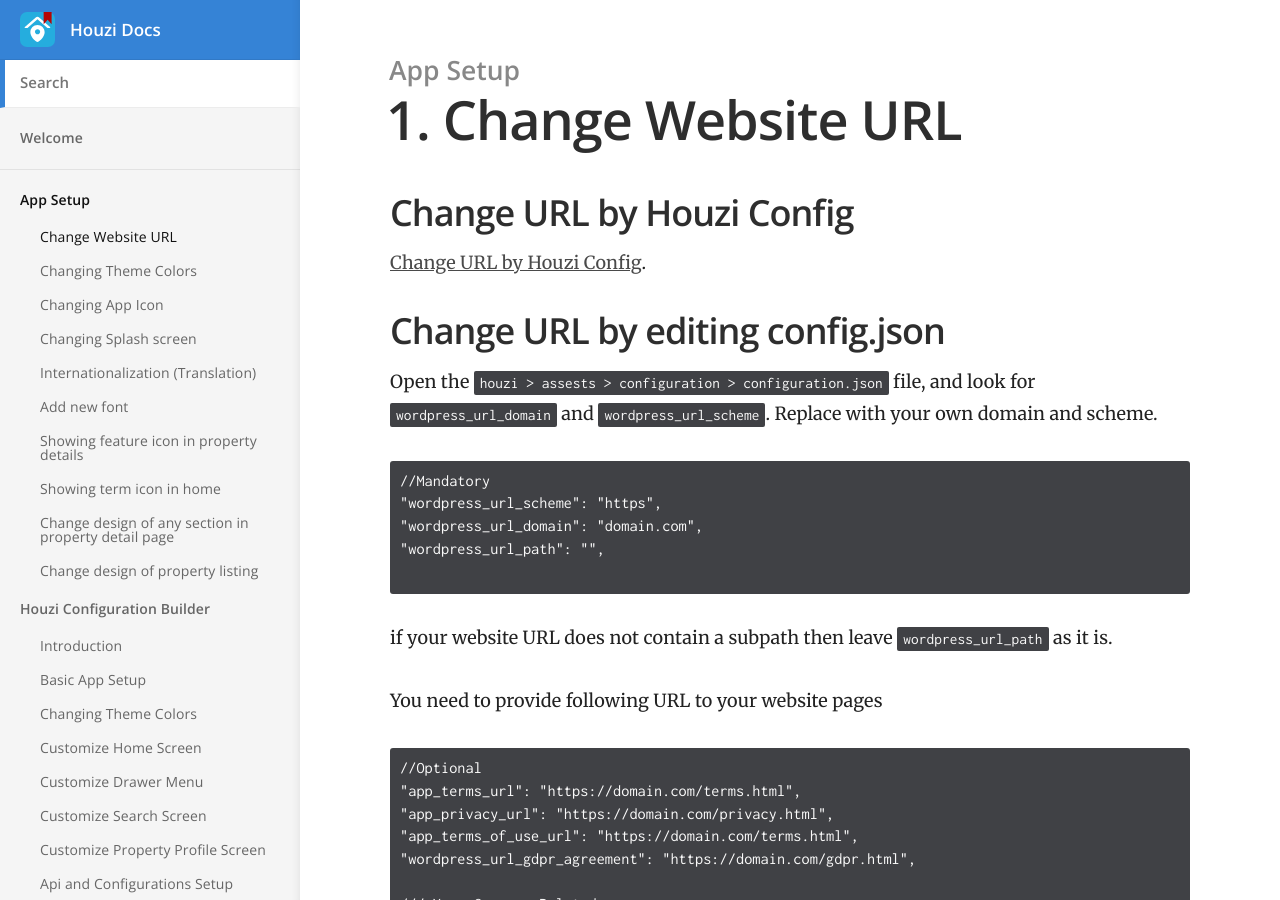
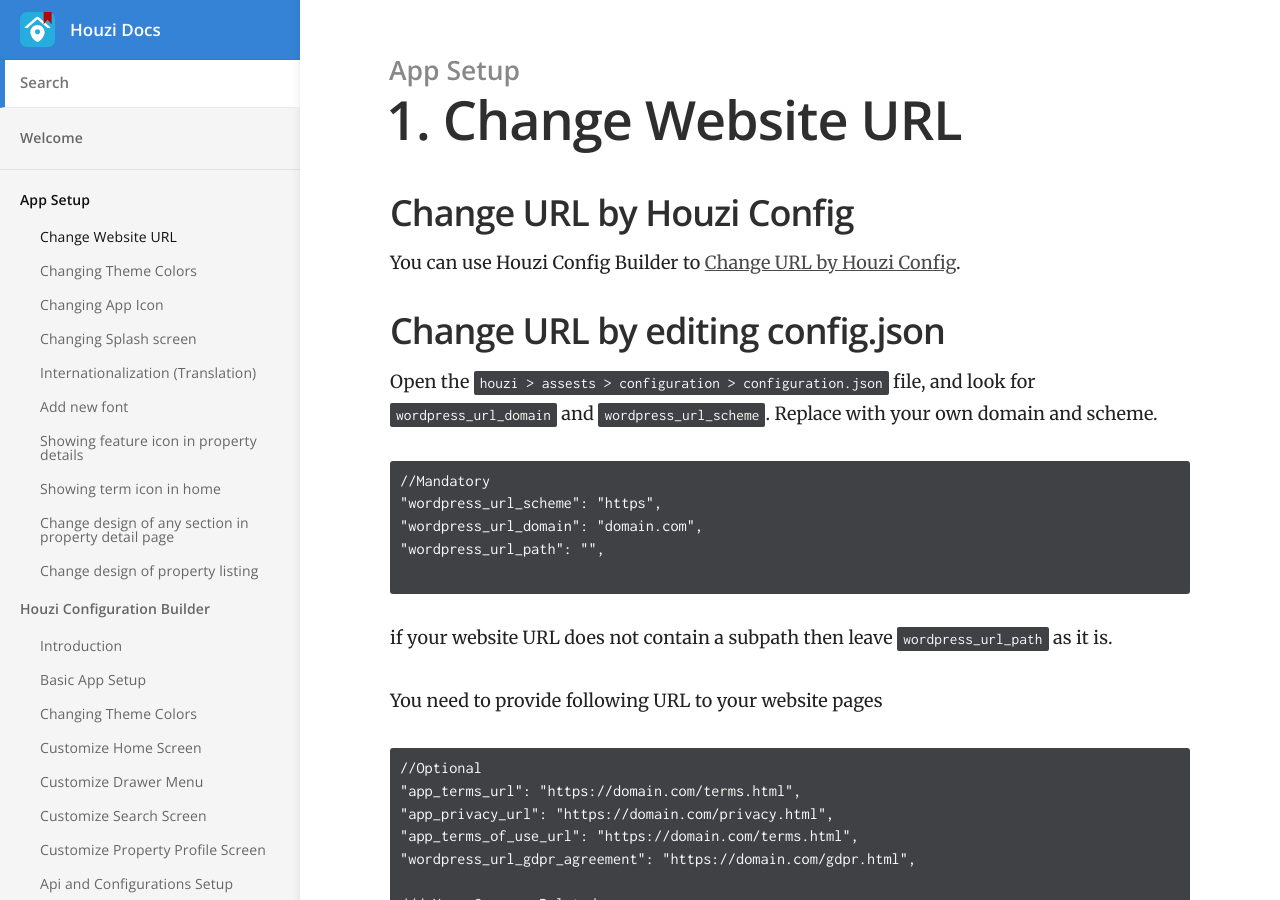
Before and after one commit to booleanbites/houzi-doc, a Jekyll site: the page built from _docs/app-setup/change_url.md, in a window 1280 px wide and 900 px high. Built offline with Jekyll 4.4.1, drawn with Linux system fonts in a browser that asks for light colours.

Commit message:
minor fix

````diff
--- a/_docs/app-setup/change_url.md
+++ b/_docs/app-setup/change_url.md
@@ -5,7 +5,8 @@ order: 1
 ---
 
 ## Change URL by Houzi Config
- [Change URL by Houzi Config](/houzi-config-builder/basic-setup).
+ You can use Houzi Config Builder to [Change URL by Houzi Config](/houzi-config-builder/basic-setup).
+
 
 ## Change URL by editing config.json
 Open the `houzi > assests > configuration > configuration.json` file, and look for `wordpress_url_domain` and `wordpress_url_scheme`. Replace with your own domain and scheme.
@@ -32,6 +33,7 @@ You need to provide following URL to your website pages
 "company_url": "https://booleanbites.com",
 
 ```
+
 
 ## Change URL by editing constants.dart
 Open the `houzi > packages > houzi_package > lib > common > constants.dart` file, and look for `WORDPRESS_URL_DOMAIN` and `WORDPESS_URL_SCHEME`. Replace with your own domain and scheme.
````
